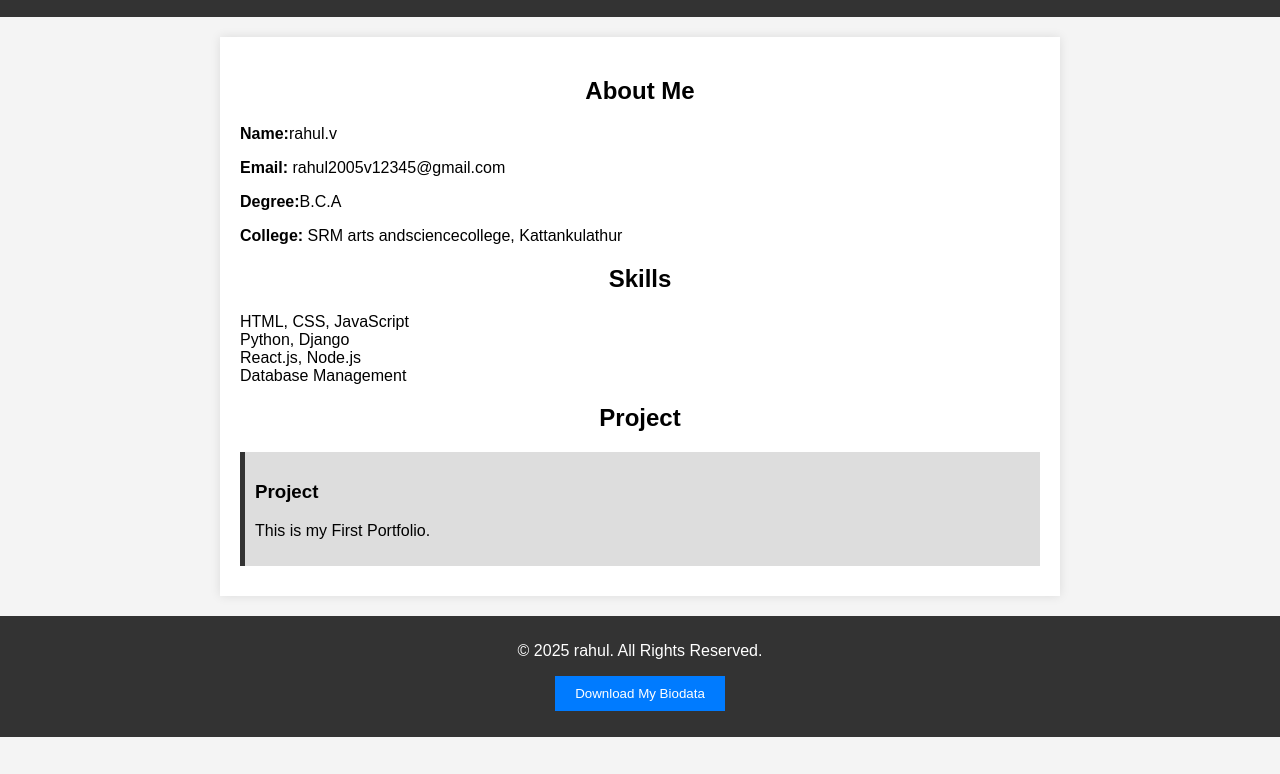
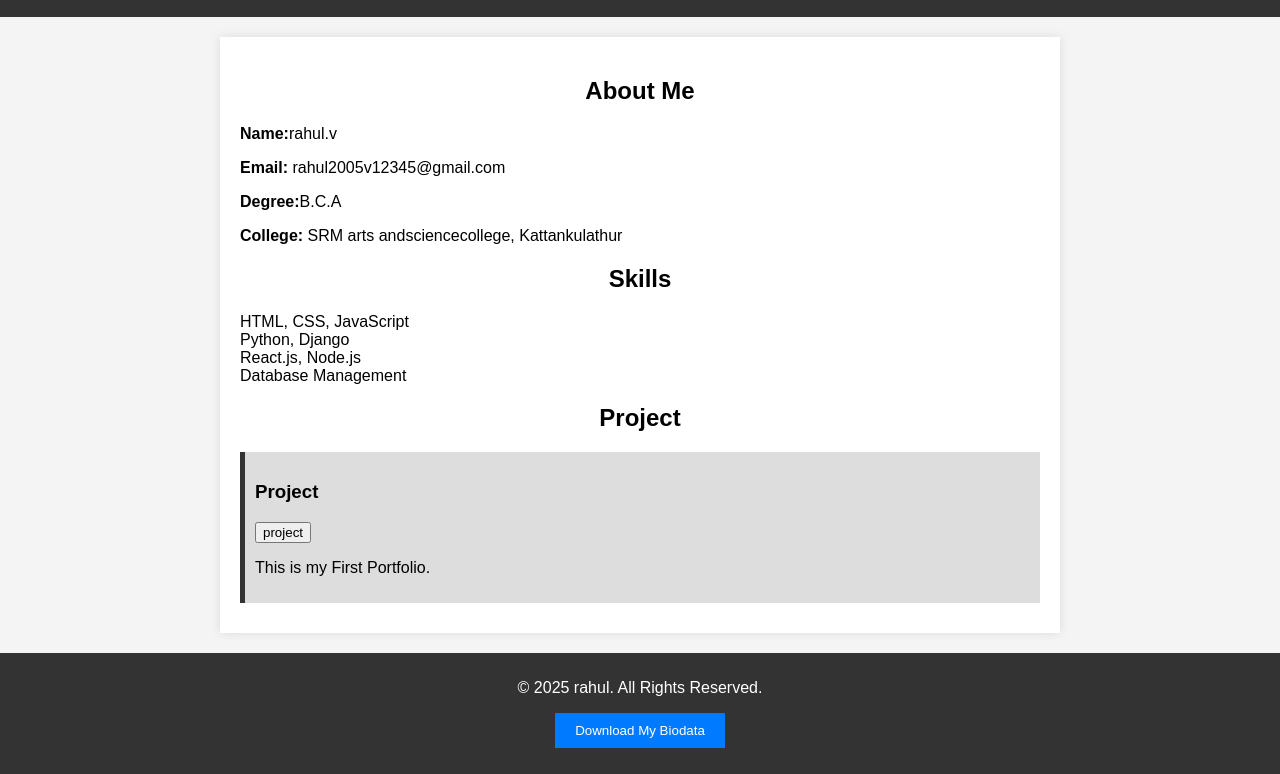
Before and after one commit to Rahul2005v03/Rahul, a plain HTML site: page index.html in a window 1280 px wide. Shown: the part 95-869 px from the top of the page. Before the commit the page ends 832 px from the top, so only its background shows below. Drawn offline with Linux system fonts and the light colour scheme.

Commit message:
index.html

```diff
--- a/index.html
+++ b/index.html
@@ -82,6 +82,7 @@ rahul2005v12345@gmail.com</p>
             <h2>Project</h2>
             <div class="project-card">
                 <h3>Project </h3>
+		<a href="project.html"table=_blank><button>project</button></a>
                 <p>This is my First Portfolio.</p>
             </div>
 
```
